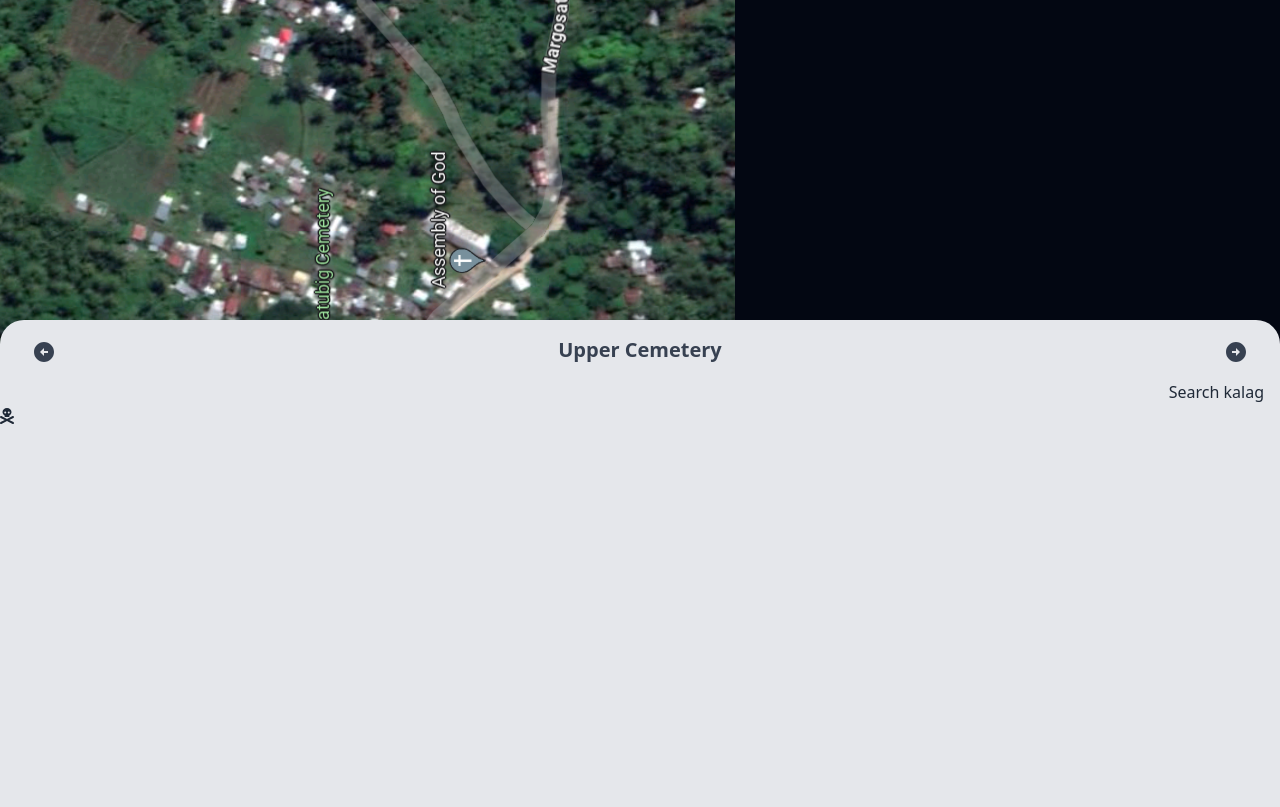
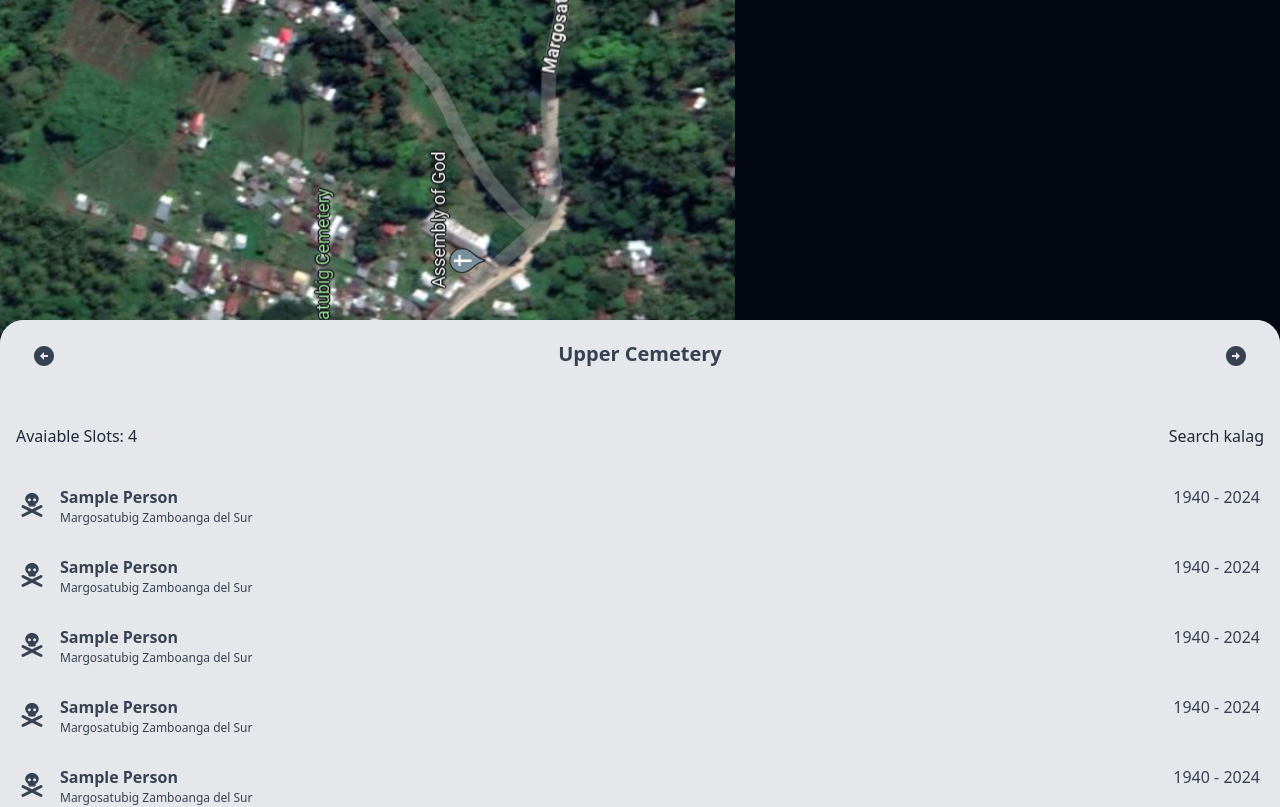
Before and after one commit to edmar-afk/cemetery, a React (Vite) app: page /dashboard in a window 1280 px wide. Shown: the top 807 px of the page. Built offline with nearby package versions, Linux system fonts and the light colour scheme.

Commit message:
new dashboard

```diff
--- a/src/components/dashboard/Kalag.jsx
+++ b/src/components/dashboard/Kalag.jsx
@@ -1,13 +1,109 @@
-import { FontAwesomeIcon } from "@fortawesome/react-fontawesome";import { faSkullCrossbones } from "@fortawesome/free-solid-svg-icons";
-
-// eslint-disable-next-line react/prop-types
+/* eslint-disable react/prop-types */ import { FontAwesomeIcon } from "@fortawesome/react-fontawesome";import { faSkullCrossbones } from "@fortawesome/free-solid-svg-icons";
 function Kalag({ name, dob, dod, address, age }) {
 	return (
 		<>
-			<div className="text-gray-800">
-				<FontAwesomeIcon icon={faSkullCrossbones} />
+			<div className="text-gray-800 h-full overflow-y-scroll">
+				<div className="relative flex flex-col text-gray-700 rounded-xl bg-clip-border">
+					<nav className="flex flex-col gap-1 p-2 font-sans text-base font-normal text-blue-gray-700">
+						<div className="flex items-center w-full p-3 leading-tight transition-all rounded-lg outline-none text-start hover:bg-blue-gray-50 hover:bg-opacity-80 hover:text-blue-gray-900 focus:bg-blue-gray-50 focus:bg-opacity-80 focus:text-blue-gray-900 active:bg-blue-gray-50 active:bg-opacity-80 active:text-blue-gray-900">
+							<div className="grid mr-4 place-items-center">
+								<FontAwesomeIcon
+									icon={faSkullCrossbones}
+									className="relative inline-block h-6 w-6 !rounded-full  object-cover object-center"
+								/>
+							</div>
+							<div className="flex flex-col w-full">
+								<div className="flex flex-row justify-between items-center">
+									<h6 className="block font-sans text-base antialiased font-semibold leading-relaxed tracking-normal text-blue-gray-900">
+										Sample Person
+									</h6>
+									<p className="flex-grow-1">1940 - 2024</p>
+								</div>
+								<p className="text-ellipsis text-xs">Margosatubig Zamboanga del Sur</p>
+							</div>
+						</div>
+						<div
+							role="button"
+							className="flex items-center w-full p-3 leading-tight transition-all rounded-lg outline-none text-start hover:bg-blue-gray-50 hover:bg-opacity-80 hover:text-blue-gray-900 focus:bg-blue-gray-50 focus:bg-opacity-80 focus:text-blue-gray-900 active:bg-blue-gray-50 active:bg-opacity-80 active:text-blue-gray-900">
+							<div className="grid mr-4 place-items-center">
+								<FontAwesomeIcon
+									icon={faSkullCrossbones}
+									className="relative inline-block h-6 w-6 !rounded-full  object-cover object-center"
+								/>
+							</div>
+							<div className="flex flex-col w-full">
+								<div className="flex flex-row justify-between items-center">
+									<h6 className="block font-sans text-base antialiased font-semibold leading-relaxed tracking-normal text-blue-gray-900">
+										Sample Person
+									</h6>
+									<p className="flex-grow-1">1940 - 2024</p>
+								</div>
+								<p className="text-ellipsis text-xs">Margosatubig Zamboanga del Sur</p>
+							</div>
+						</div>
+						<div
+							role="button"
+							className="flex items-center w-full p-3 leading-tight transition-all rounded-lg outline-none text-start hover:bg-blue-gray-50 hover:bg-opacity-80 hover:text-blue-gray-900 focus:bg-blue-gray-50 focus:bg-opacity-80 focus:text-blue-gray-900 active:bg-blue-gray-50 active:bg-opacity-80 active:text-blue-gray-900">
+							<div className="grid mr-4 place-items-center">
+								<FontAwesomeIcon
+									icon={faSkullCrossbones}
+									className="relative inline-block h-6 w-6 !rounded-full  object-cover object-center"
+								/>
+							</div>
+							<div className="flex flex-col w-full">
+								<div className="flex flex-row justify-between items-center">
+									<h6 className="block font-sans text-base antialiased font-semibold leading-relaxed tracking-normal text-blue-gray-900">
+										Sample Person
+									</h6>
+									<p className="flex-grow-1">1940 - 2024</p>
+								</div>
+								<p className="text-ellipsis text-xs">Margosatubig Zamboanga del Sur</p>
+							</div>
+						</div>
 
+						<div
+							role="button"
+							className="flex items-center w-full p-3 leading-tight transition-all rounded-lg outline-none text-start hover:bg-blue-gray-50 hover:bg-opacity-80 hover:text-blue-gray-900 focus:bg-blue-gray-50 focus:bg-opacity-80 focus:text-blue-gray-900 active:bg-blue-gray-50 active:bg-opacity-80 active:text-blue-gray-900">
+							<div className="grid mr-4 place-items-center">
+								<FontAwesomeIcon
+									icon={faSkullCrossbones}
+									className="relative inline-block h-6 w-6 !rounded-full  object-cover object-center"
+								/>
+							</div>
+							<div className="flex flex-col w-full">
+								<div className="flex flex-row justify-between items-center">
+									<h6 className="block font-sans text-base antialiased font-semibold leading-relaxed tracking-normal text-blue-gray-900">
+										Sample Person
+									</h6>
+									<p className="flex-grow-1">1940 - 2024</p>
+								</div>
+								<p className="text-ellipsis text-xs">Margosatubig Zamboanga del Sur</p>
+							</div>
+						</div>
+
+						<div
+							role="button"
+							className="flex items-center w-full p-3 leading-tight transition-all rounded-lg outline-none text-start hover:bg-blue-gray-50 hover:bg-opacity-80 hover:text-blue-gray-900 focus:bg-blue-gray-50 focus:bg-opacity-80 focus:text-blue-gray-900 active:bg-blue-gray-50 active:bg-opacity-80 active:text-blue-gray-900">
+							<div className="grid mr-4 place-items-center">
+								<FontAwesomeIcon
+									icon={faSkullCrossbones}
+									className="relative inline-block h-6 w-6 !rounded-full  object-cover object-center"
+								/>
+							</div>
+							<div className="flex flex-col w-full">
+								<div className="flex flex-row justify-between items-center">
+									<h6 className="block font-sans text-base antialiased font-semibold leading-relaxed tracking-normal text-blue-gray-900">
+										Sample Person
+									</h6>
+									<p className="flex-grow-1">1940 - 2024</p>
+								</div>
+								<p className="text-ellipsis text-xs">Margosatubig Zamboanga del Sur</p>
+							</div>
+						</div>
+					</nav>
+				</div>
 			</div>
+			<div className="mt-12"></div>
 		</>
 	);
 }
--- a/src/components/dashboard/Search.jsx
+++ b/src/components/dashboard/Search.jsx
@@ -1,9 +1,9 @@
-import { Box, IconButton, TextField } from "@mui/material";import SearchIcon from "@mui/icons-material/Search";
+import { Box, IconButton, TextField } from "@mui/material";
+import SearchIcon from "@mui/icons-material/Search";
 import { useEffect } from "react";
 
 // eslint-disable-next-line react/prop-types
 function Search({ searchToggle }) {
-
 	useEffect(() => {
 		console.log("Toggle state from search bar:", searchToggle);
 	}, [searchToggle]);
--- a/src/routes/Dashboard.jsx
+++ b/src/routes/Dashboard.jsx
@@ -1,6 +1,4 @@
-import map from "../assets/map/sample.png";
-import { motion } from "framer-motion";
-import Slots from "../components/dashboard/Slots";
+import map from "../assets/map/sample.png";import { motion } from "framer-motion";import Slots from "../components/dashboard/Slots";
 import ArrowCircleRightIcon from "@mui/icons-material/ArrowCircleRight";
 import ArrowCircleLeftIcon from "@mui/icons-material/ArrowCircleLeft";
 import Kalag from "../components/dashboard/Kalag";
@@ -28,11 +26,12 @@ function Dashboard() {
 					animate={{ y: 0 }}
 					transition={{ type: "spring", stiffness: 50 }}
 					className="fixed top-[320px] rounded-t-3xl h-screen w-screen bg-gray-200 overflow-y-auto">
+					<div className="sticky top-0 pt-1 pb-2 bg-gray-200 z-50">
 						<motion.div
 							initial={{ y: "100vw" }}
 							animate={{ y: 0 }}
 							transition={{ type: "spring", stiffness: 50, delay: 0.2 }}
-						className="text-gray-700 text-center my-4 text-xl font-semibold flex flex-row justify-between mx-8">
+							className=" text-gray-700 text-center my-4 text-xl font-semibold flex flex-row justify-between mx-8">
 							<motion.div
 								initial={{ x: "100vw" }}
 								animate={{ x: 0 }}
@@ -47,10 +46,16 @@ function Dashboard() {
 								<ArrowCircleRightIcon />
 							</motion.div>
 						</motion.div>
+					</div>
+					<div className="text-gray-800 flex flex-row justify-between mx-4 my-4 pt-4">
+						<div>
+							<p>Avaiable Slots: 4</p>
+						</div>
 						<div
 							onClick={() => setSearchToggle(!searchToggle)}
-						className="flex justify-end mr-4 text-gray-800 hover:cursor-pointer">
+							className="flex justify-end text-gray-800 hover:cursor-pointer">
 							Search kalag
+						</div>
 					</div>
 					<Kalag />
 				</motion.div>
```
Lines whose indentation alone changed are shown as unchanged.
